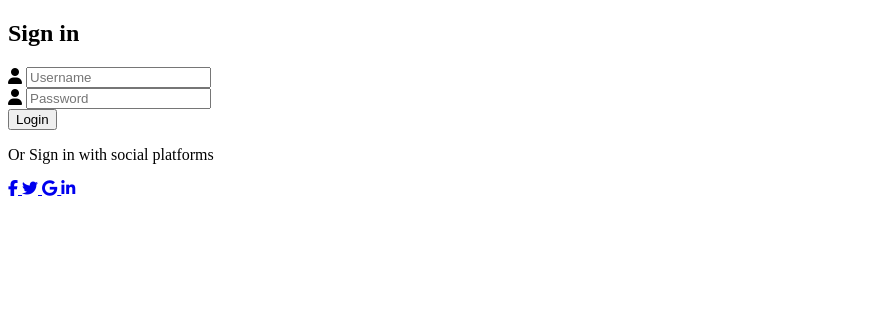
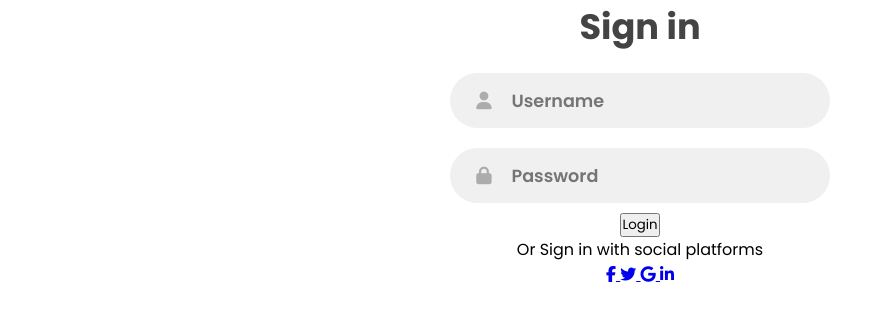
Before and after one commit to caymanko/LoginForm, a plain HTML site: page index.html in a window 1280 px wide. Shown: the whole page, without its empty margins (0-885 px from the left). Drawn offline with Linux system fonts and the light colour scheme.

Commit message:
Styling for input sections
Added basic styling to headers and input text forms

```diff
--- a/css/main.scss
+++ b/css/main.scss
@@ -0,0 +1,70 @@
+$bg-color:#f8f8f8;
+@import url('https://fonts.googleapis.com/css2?family=Poppins:wght@200;300;400;500;600;700;800&display=swap');
+* {
+    padding: 0;
+    margin: 0;
+    box-sizing: border-box;
+}
+
+body,
+input {
+    font-family: 'Poppins', sans-serif;
+}
+
+.container {
+    position: relative;
+    width: 100%;
+    min-height: 100vh;
+    // background-color: red;
+    overflow: hidden;
+}
+
+.forms-container {
+    position: absolute;
+    width: 100%;
+    height: 100%;
+    top: 0;
+    left: 0;
+}
+
+form {
+    display: flex;
+    align-items: center;
+    justify-content: center;
+    flex-direction: column;
+}
+
+.title {
+    font-size: 2.2rem;
+    color: #444;
+    margin-bottom: 10px;
+}
+
+.input-field {
+    max-width: 380px;
+    width: 100%;
+    height: 55px;
+    background-color: #f0f0f0;
+    margin: 10px 0;
+    border-radius: 55px;
+    display: grid;
+    grid-template-columns: 15% 85%;
+    padding: 0 .4rem;
+}
+
+.input-field i {
+    text-align: center;
+    line-height: 55px;
+    color: #acacac;
+    font-size: 1.1rem;
+}
+
+.input-field input {
+    background: none;
+    outline: none;
+    border: none;
+    line-height: 1;
+    font-weight: 600;
+    font-size: 1.1rem;
+    color: #333;
+}
--- a/index.html
+++ b/index.html
@@ -20,10 +20,11 @@
                         <input type="text" placeholder="Username">
                     </div>
                     <div class="input-field">
-                        <i class="fas fa-user"></i>
+                        <i class="fas fa-lock"></i>
                         <input type="password" placeholder="Password">
                     </div>
                     <input type="submit" value="Login" class="btn solid">
+
                     <p class="social-text">Or Sign in with social platforms</p>
                     <div class="social-media">
                         <a href="#" class="social-icon">
```
Also changed, not shown: css/main.css, 1 other file.
